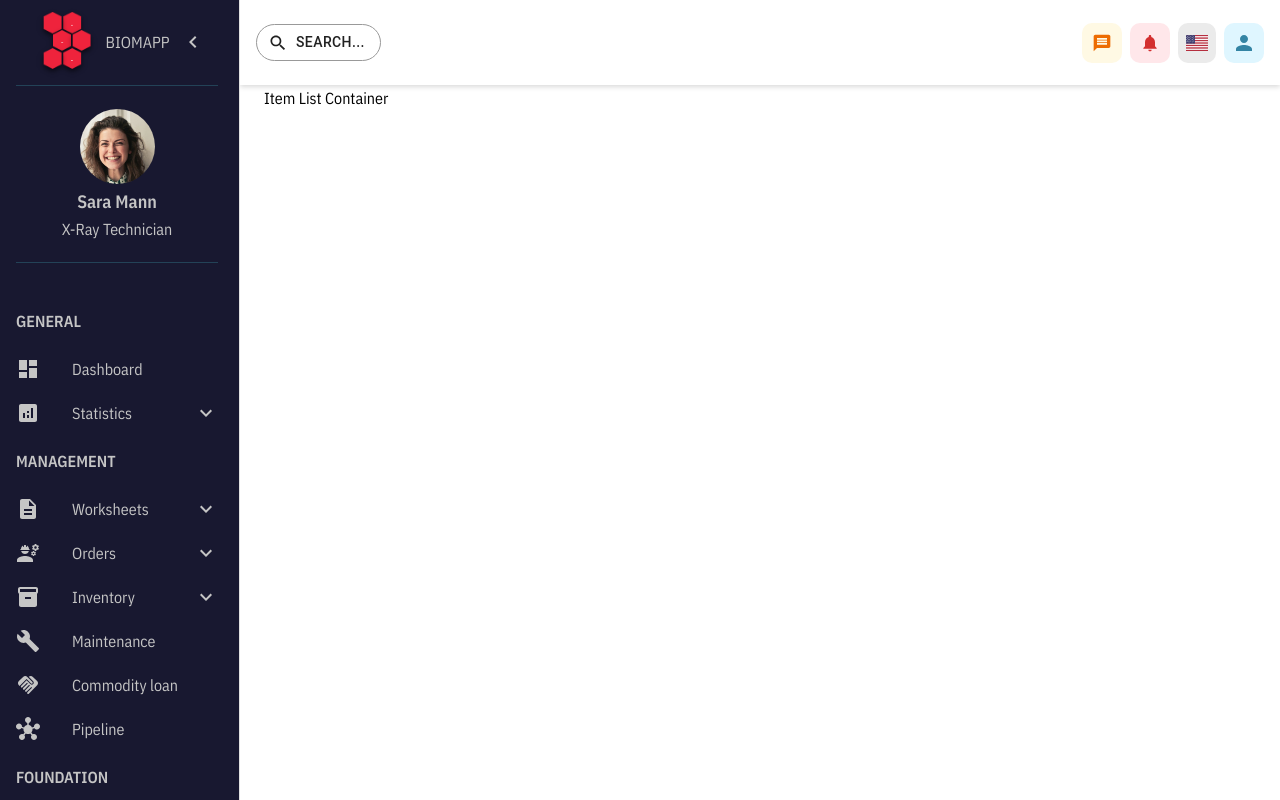
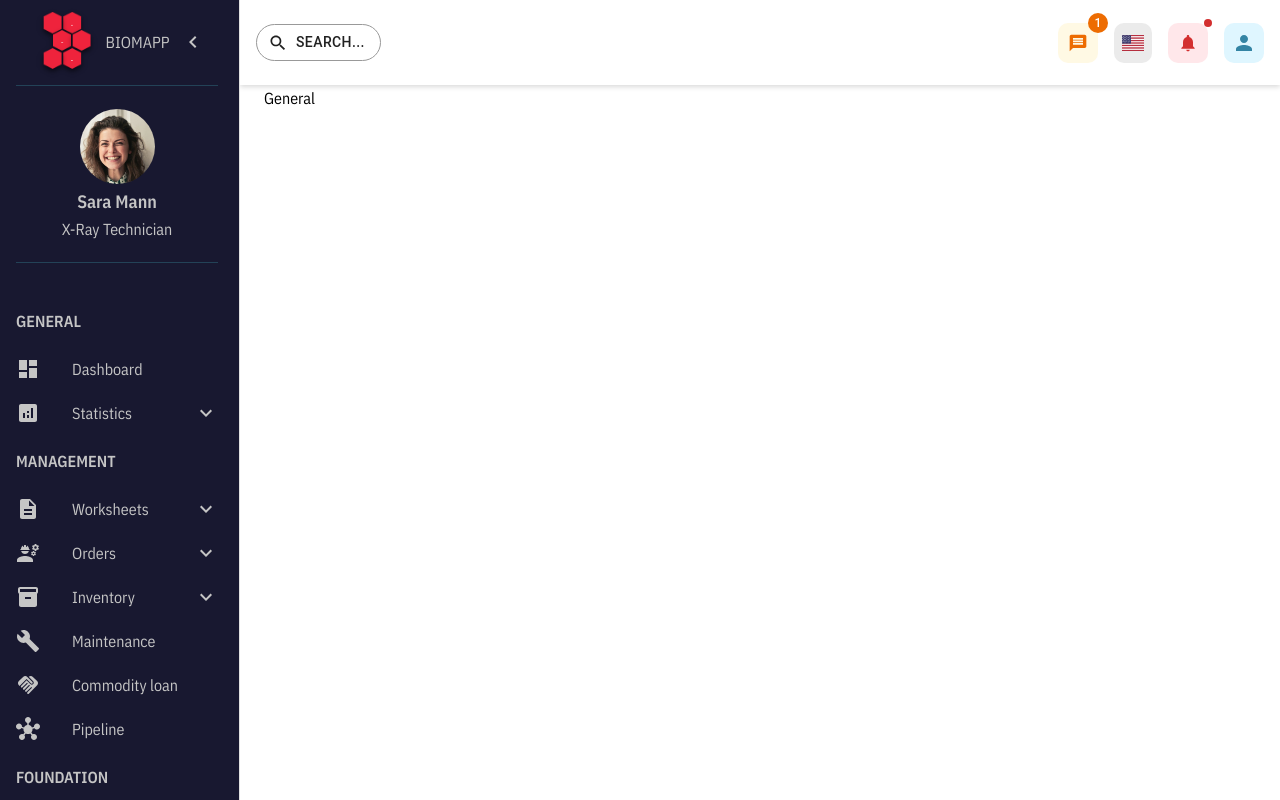
Before and after one commit to bpontiz/BiomedApp-frontend, a Next.js app: page /dashboard in a window 1280 px wide. Built offline with nearby package versions, Linux system fonts and the light colour scheme.

Commit message:
[update] dashboard with badges and hovering data

```diff
--- a/src/app/dashboard/ItemListContainer/page.tsx
+++ /dev/null
@@ -1,5 +0,0 @@
-export default function ItemListContainer() {
-    return (
-        <p>Item List Container</p>
-    )
-}
--- /dev/null
+++ b/src/app/dashboard/general/general.tsx
@@ -0,0 +1,7 @@
+import styles from './general.module.css';
+
+export default function General() {
+    return (
+        <p>General</p>
+    )
+}
--- a/src/app/dashboard/index.ts
+++ b/src/app/dashboard/index.ts
@@ -1,4 +1,4 @@
-export { default as item } from './itemListContainer/item/page';
-export { default as itemListContainer } from './itemListContainer/page';
+export { default as item } from './general/item/page';
+export { default as itemListContainer } from './general/general';
 export { default as page } from './page';
-export { default as sidebar } from './sidebar/page';
+export { default as sidebar } from './sidebar/sidebar';
--- a/src/app/dashboard/page.tsx
+++ b/src/app/dashboard/page.tsx
@@ -1,6 +1,6 @@
 'use client';
-import ItemListContainer from './itemListContainer/page';
-import Sidebar from './sidebar/page';
+import ItemListContainer from './general/general';
+import Sidebar from './sidebar/sidebar';
 import { ibm } from '../lib/fonts';
 import { AppBar, drawerWidth, DrawerHeader, Main } from './drawer';
 import { Box, Button, Drawer, Stack, createTheme, useTheme, ThemeProvider } from '@mui/material';
@@ -13,6 +13,8 @@ import ChevronRightIcon from '@mui/icons-material/ChevronRight';
 import PersonIcon from '@mui/icons-material/Person';
 import MessageIcon from '@mui/icons-material/Message';
 import NotificationsIcon from '@mui/icons-material/Notifications';
+import Badge from '@mui/material/Badge';
+import Tooltip from '@mui/material/Tooltip';
 import Image from 'next/image';
 import hexIcon from '../../../public/hexIcon.png';
 import usFlag from '../../../public/us.png';
@@ -21,6 +23,8 @@ import styles from './page.module.css';
 export default function Dashboard() {
     const theme = useTheme();
     const [open, setOpen] = useState(true);
+    const [count, setCount] = useState(1);
+    const [invisible, setInvisible] = useState(false);
 
     const theme2 = createTheme({
         palette: {
@@ -45,6 +49,10 @@ export default function Dashboard() {
         setOpen(false);
     };
 
+    const handleBadgeVisibility = () => {
+        setInvisible(!invisible);
+    };
+
     return (
         <Box
             sx={{
@@ -67,6 +75,7 @@ export default function Dashboard() {
                     }}
                 >
                     <div>
+                        <Tooltip title="Menu">
                             <IconButton
                                 color="inherit"
                                 aria-label="open drawer"
@@ -76,25 +85,52 @@ export default function Dashboard() {
                             >
                                 <MenuIcon />
                             </IconButton>
+                        </Tooltip>
                         <Button variant="outlined" startIcon={<SearchIcon />} color='inherit' size='medium'
                             sx={{borderRadius: '20px', border: '1px solid #999', ml: 2}}>
                                 <p className={styles.searchWord}>Search...</p>
                         </Button>
                     </div>
                     <div>
-                        <Stack direction="row" spacing={1} sx={{mr: '1rem'}}>
+                        <Stack direction="row" spacing={2} sx={{mr: '1rem'}}>
+                            <Tooltip title="Messages">
+                                <Badge
+                                    color="warning"
+                                    badgeContent={count}
+                                    anchorOrigin={{
+                                        vertical: 'top',
+                                        horizontal: 'right',
+                                    }}
+                                >
                                     <IconButton aria-label="delete" sx={{bgcolor: '#FFF9E4', borderRadius: '10px'}}>
                                         <MessageIcon sx={{height: '20px'}} color='warning'/>
                                     </IconButton>
+                                </Badge>
+                            </Tooltip>
+                            <Tooltip title="Language">
+                                <IconButton aria-label="delete" sx={{bgcolor: '#EBEBEB', borderRadius: '10px'}}>
+                                    <Image src={usFlag} alt='us' width={22} height={16} />
+                                </IconButton>
+                            </Tooltip>
+                            <Tooltip title="Notifications">
+                                <Badge
+                                    color='error'
+                                    variant="dot"
+                                    anchorOrigin={{
+                                        vertical: 'top',
+                                        horizontal: 'right',
+                                    }}
+                                >
                                     <IconButton aria-label="delete" sx={{bgcolor: '#FFE7EA', borderRadius: '10px'}}>
                                         <NotificationsIcon sx={{height: '20px'}} color='error' />
                                     </IconButton>
-                            <IconButton aria-label="delete" sx={{bgcolor: '#EBEBEB', borderRadius: '10px'}}>
-                                <Image src={usFlag} alt='us' width={22} height={16} />
-                            </IconButton>
+                                </Badge>
+                            </Tooltip>
+                            <Tooltip title="Profile">
                                 <IconButton aria-label="profile" sx={{bgcolor: '#DFF6FF', borderRadius: '10px'}}>
                                     <PersonIcon htmlColor='#3384A4' />
                                 </IconButton>
+                            </Tooltip>
                         </Stack>
                     </div>
                 </AppBar>
@@ -124,9 +160,11 @@ export default function Dashboard() {
                             <Image src={hexIcon} alt='enterprise logo' width={75} height={75} priority={true} />
                             <p className={styles.enterpriseName}>BIOMAPP</p>
                         </div>
+                        <Tooltip title="Close">
                             <IconButton onClick={handleDrawerClose}>
                                 {theme.direction === 'ltr' ? <ChevronLeftIcon color='primary' /> : <ChevronRightIcon color='primary' />}
                             </IconButton>
+                        </Tooltip>
                     </DrawerHeader>
                     <Sidebar />
                 </Drawer>
--- a/src/app/dashboard/Sidebar/page.tsx
+++ b/src/app/dashboard/sidebar/sidebar.tsx
@@ -1,5 +1,4 @@
-// 'use client'
-import styles from './page.module.css';
+import styles from './sidebar.module.css';
 import {
     List,
     ListItemButton,
```
Also changed, not shown: src/app/dashboard/ItemListContainer/item/page.tsx (deleted, +0 -7 lines), src/app/dashboard/general/general.module.css (added), src/app/dashboard/sidebar/sidebar.module.css (renamed from src/app/dashboard/Sidebar/page.module.css). Lines whose indentation alone changed are shown as unchanged.
